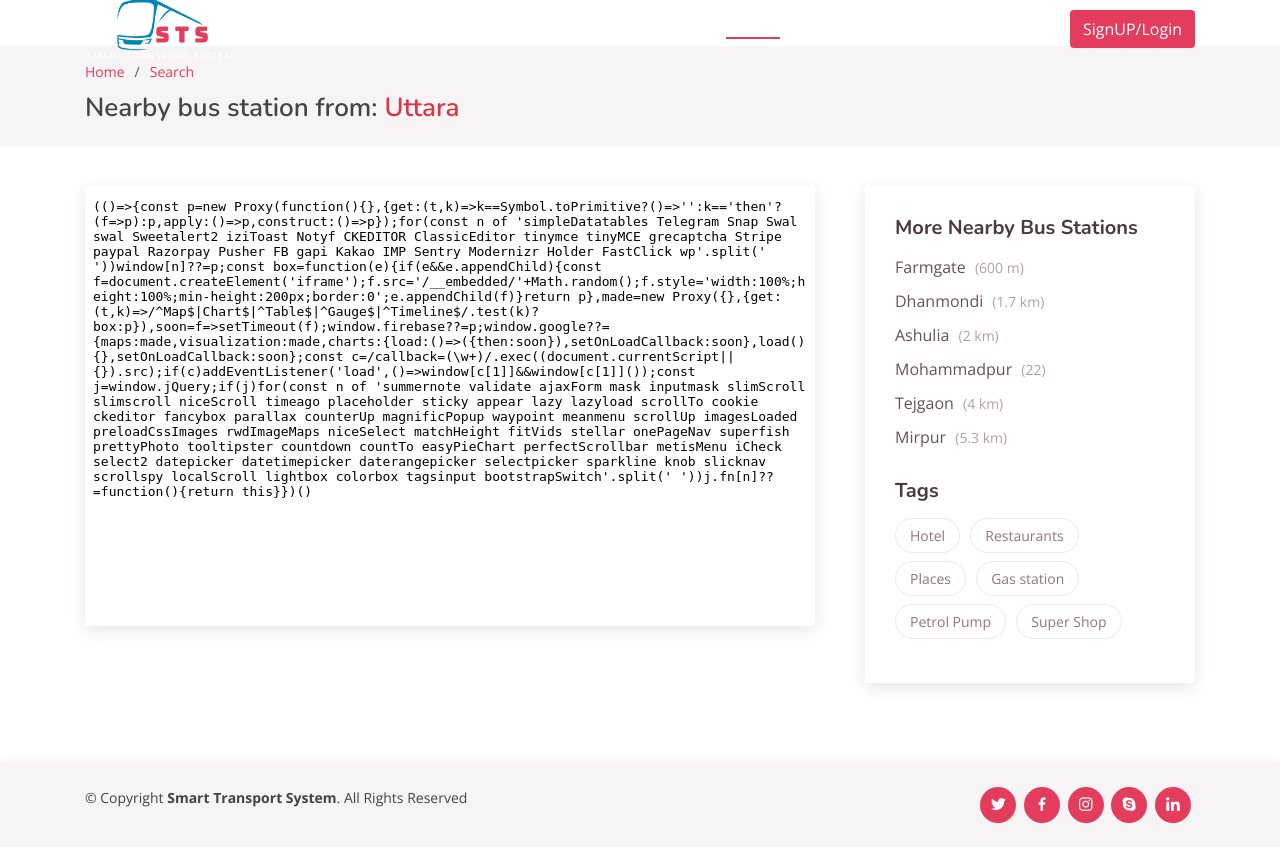
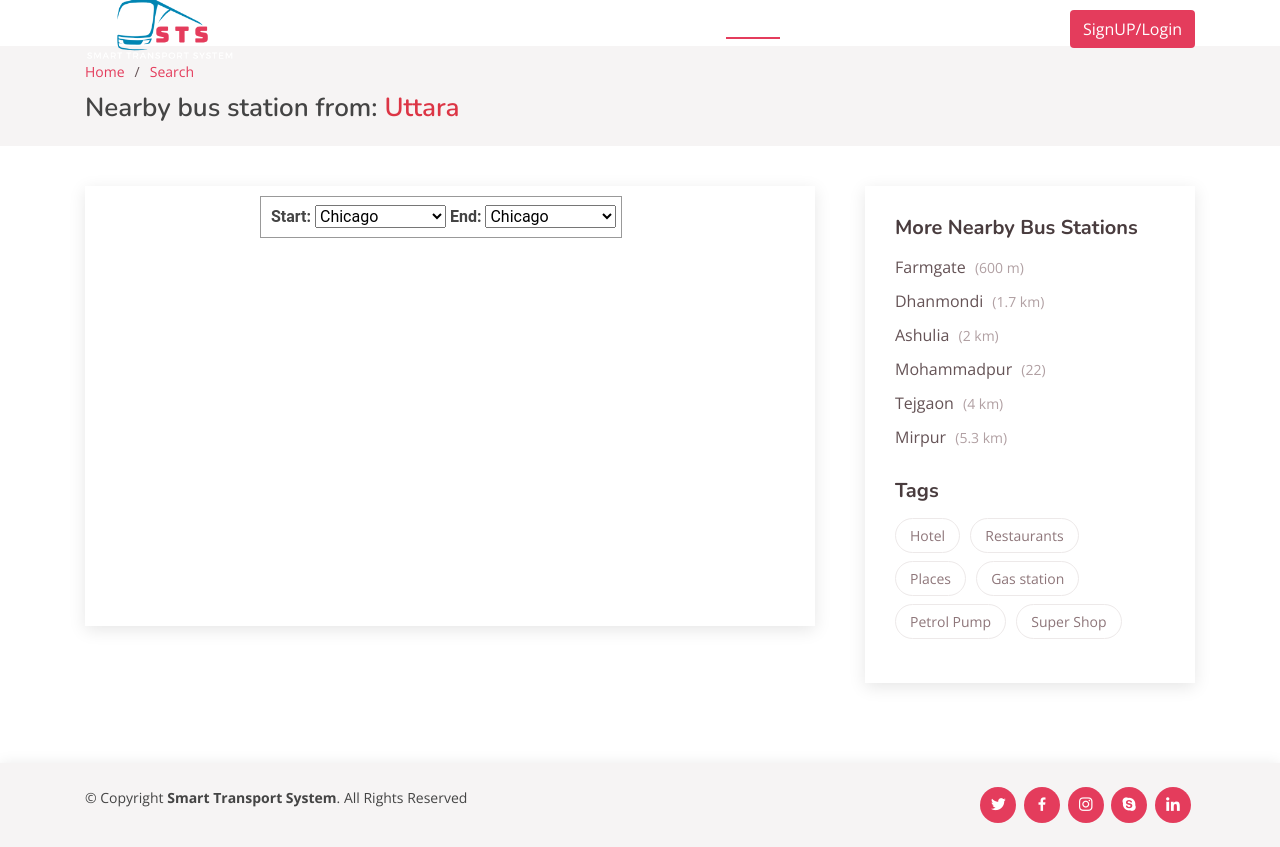
Before and after one commit to ingenuity-2-0/smart-transport-system, a Django app: template templates/smartTracking/searchnearby.html in a window 1280 px wide. Shown: the part 21-868 px from the top of the page. Run offline with Django 3.2, Linux system fonts and the light colour scheme; the template is opened without the code that fills it, so the values that code supplies are empty; some libraries are stand-ins or nearby versions.

Commit message:
map added in nearby result page

```diff
--- a/templates/smartTracking/searchnearby.html
+++ b/templates/smartTracking/searchnearby.html
@@ -29,6 +29,76 @@
   <!-- Template Main CSS File -->
   <link href="{% static 'accounts/assets/css/custom.css' %}" rel="stylesheet"> <!-- New Created -->
   <link href="{% static 'accounts/assets/css/style.css' %}" rel="stylesheet">
+  <script src="https://polyfill.io/v3/polyfill.min.js?features=default"></script> <!-- map -->
+<!-- .............................................  -->
+<style type="text/css">
+  /* Always set the map height explicitly to define the size of the div
+   * element that contains the map. */
+  #map {
+    height: 600px;
+  }
+
+  #floating-panel {
+    position: absolute;
+    top: 10px;
+    left: 25%;
+    z-index: 5;
+    background-color: #fff;
+    padding: 5px;
+    border: 1px solid #999;
+    text-align: center;
+    font-family: "Roboto", "sans-serif";
+    line-height: 30px;
+    padding-left: 10px;
+  }
+</style>
+<!-- .............................................  -->
+<!-- .............................................  -->
+<script>
+  function initMap() {
+    const directionsService = new google.maps.DirectionsService();
+    const directionsRenderer = new google.maps.DirectionsRenderer();
+    const map = new google.maps.Map(document.getElementById("map"), {
+      zoom: 7,
+      center: { lat: 41.85, lng: -87.65 },
+    });
+    directionsRenderer.setMap(map);
+
+    const onChangeHandler = function () {
+      calculateAndDisplayRoute(directionsService, directionsRenderer);
+    };
+    document
+      .getElementById("start")
+      .addEventListener("change", onChangeHandler);
+    document
+      .getElementById("end")
+      .addEventListener("change", onChangeHandler);
+  }
+
+  function calculateAndDisplayRoute(directionsService, directionsRenderer) {
+    directionsService.route(
+      {
+        origin: {
+          query: document.getElementById("start").value,
+        },
+        destination: {
+          query: document.getElementById("end").value,
+        },
+        travelMode: google.maps.TravelMode.DRIVING,
+      },
+      (response, status) => {
+        if (status === "OK") {
+          directionsRenderer.setDirections(response);
+        } else {
+          window.alert("Directions request failed due to " + status);
+        }
+      }
+    );
+  }
+</script>
+<!-- .............................................  -->
+
+
 </head>
 
 <body>
@@ -87,10 +157,42 @@
           <div class="col-lg-8 entries">
             <article class="entry entry-single">
               <div class="entry-img">
-                <!-- <img src="https://leafletjs.com/examples/quick-start/thumbnail.png" alt="" class="img-fluid"> -->
-                <div>
-                    <iframe style="border:0; width: 100%; height: 400px;" src="https://maps.google.com/maps?q=uap&t=&z=15&ie=UTF8&iwloc=&output=embed" frameborder="0" allowfullscreen></iframe>
-                  </div>
+                <!-- .............................................................  -->
+
+                <div id="floating-panel">
+                  <b>Start: </b>
+                  <select id="start">
+                    <option value="chicago, il">Chicago</option>
+                    <option value="st louis, mo">St Louis</option>
+                    <option value="joplin, mo">Joplin, MO</option>
+                    <option value="oklahoma city, ok">Oklahoma City</option>
+                    <option value="amarillo, tx">Amarillo</option>
+                    <option value="gallup, nm">Gallup, NM</option>
+                    <option value="flagstaff, az">Flagstaff, AZ</option>
+                    <option value="winona, az">Winona</option>
+                    <option value="kingman, az">Kingman</option>
+                    <option value="barstow, ca">Barstow</option>
+                    <option value="san bernardino, ca">San Bernardino</option>
+                    <option value="los angeles, ca">Los Angeles</option>
+                  </select>
+                  <b>End: </b>
+                  <select id="end">
+                    <option value="chicago, il">Chicago</option>
+                    <option value="st louis, mo">St Louis</option>
+                    <option value="joplin, mo">Joplin, MO</option>
+                    <option value="oklahoma city, ok">Oklahoma City</option>
+                    <option value="amarillo, tx">Amarillo</option>
+                    <option value="gallup, nm">Gallup, NM</option>
+                    <option value="flagstaff, az">Flagstaff, AZ</option>
+                    <option value="winona, az">Winona</option>
+                    <option value="kingman, az">Kingman</option>
+                    <option value="barstow, ca">Barstow</option>
+                    <option value="san bernardino, ca">San Bernardino</option>
+                    <option value="los angeles, ca">Los Angeles</option>
+                  </select>
+                </div>
+                <div id="map"></div>
+                <!-- .............................................................  -->
               </div>
             </article><!-- End blog entry -->
           </div><!-- End blog entries list -->
@@ -156,6 +258,16 @@
   <!-- Template Main JS File -->
   <script src="{% static 'accounts/assets/js/main.js' %}"></script>
   <script src="{% static 'accounts/assets/js/custom.js' %}"></script>
+
+<!-- TEST FIELD  -->
+
+    <!-- Async script executes immediately and must be after any DOM elements used in callback. -->
+    <script
+      src="https://maps.googleapis.com/maps/api/js?key="
+      async
+    ></script>
+
+<!-- TEST FIELD  -->
 </body>
 
 </html>
```
